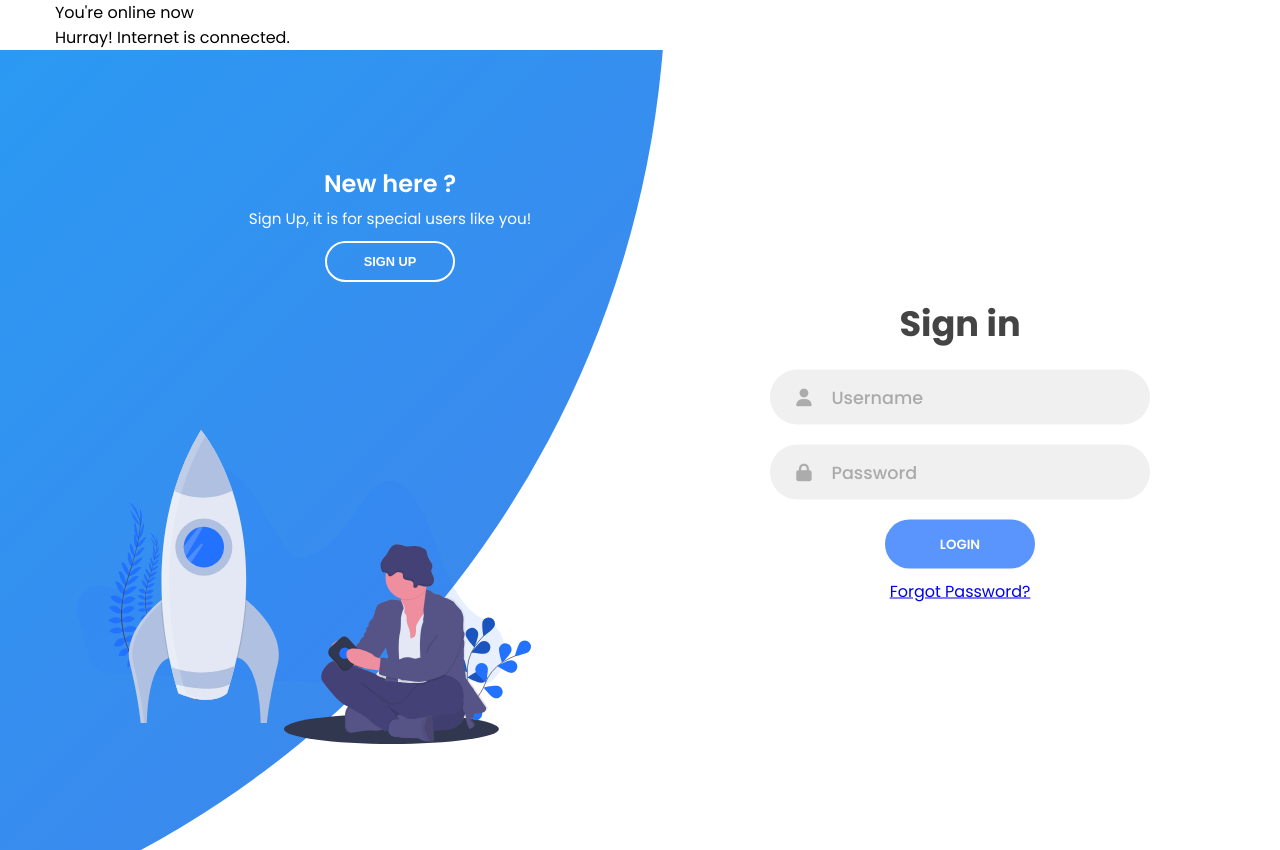
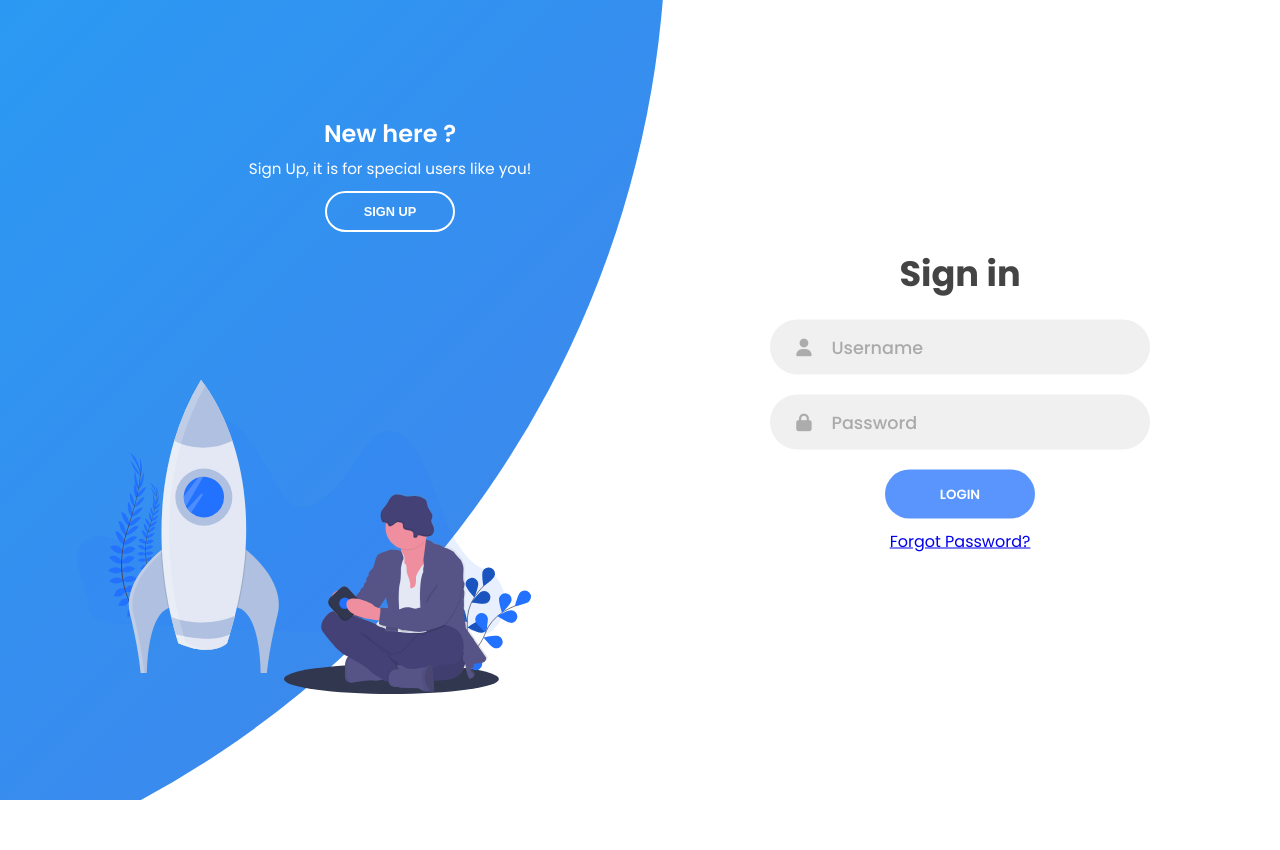
Before and after one commit to karthikrocks/Website1, a Flask app: page /login-register in a window 1280 px wide. After the commit the page ends 800 px from the top, so only its background shows below. Run offline with Flask 2, Linux system fonts and the light colour scheme; some libraries are stand-ins or nearby versions.

Commit message:
Changes Made

```diff
--- a/website/app.py
+++ b/website/app.py
@@ -137,20 +137,12 @@ def add_header(r):
 @app.route('/details', methods=['POST', 'GET'])
 def account():
     if request.method == 'POST':
-        my_database = mysql.connector.connect(host="localhost", user="root", passwd="karthi@0709",
-                                      database="karthikDB")
-        cursor = my_database.cursor()
-        sql = "SELECT * FROM karthikdb.sign_up_info WHERE email=%(email)s"
-        cursor.execute(sql, {"email": session["email"]})
-        myresult = cursor.fetchall()
-        for x in myresult:
-            password = x[3]
         passwd = request.form["pass"]
         c_passwd = request.form["c_pass"]
         session["passw"] = passwd
         if len(passwd) != 0 and len(c_passwd) != 0 and len(request.form["o_pass"]) != 0:
             if passwd == c_passwd:
-                if request.form["o_pass"] == password:
+                if request.form["o_pass"] == db.GetPassword(session["email"]):
                     db.ChangePassword(session["passw"], session["email"])
                     session["pwd"] = session["passw"]
                     flash("Password Saved")
@@ -158,7 +150,7 @@ def account():
         if passwd != c_passwd:
             flash("Password not matching")
             return redirect(url_for("home"))
-        if request.form["o_pass"] != session["pwd"]:
+        if request.form["o_pass"] != db.GetPassword(session["email"]):
             flash("Old Password Incorrect")
             return redirect(url_for("home"))
 
--- a/website/templates/index.html
+++ b/website/templates/index.html
@@ -5,6 +5,7 @@
     <link rel= "stylesheet" type= "text/css" href= "{{ url_for('static',filename='styles/index.css') }}">
   <script src="https://ajax.googleapis.com/ajax/libs/jquery/3.5.1/jquery.min.js"></script>
   <script src="https://maxcdn.bootstrapcdn.com/bootstrap/3.4.1/js/bootstrap.min.js"></script>
+  <meta charset="UTF-8">
     {% with messages = get_flashed_messages() %}
     {% if messages %}
         {% for message in messages %}
@@ -38,18 +39,6 @@
     <title>Sign in & Sign up Form</title>
   </head>
   <body>
-    <div class="wrapper">
-      <div class="toast">
-        <div class="content">
-          <div class="icon"><i class="uil uil-wifi"></i></div>
-          <div class="details">
-            <span>You're online now</span>
-            <p>Hurray! Internet is connected.</p>
-          </div>
-        </div>
-        <div class="close-icon"><i class="uil uil-times"></i></div>
-      </div>
-    </div>
     <div class="container">
       <div class="forms-container">
         <div class="signin-signup">
@@ -133,6 +122,53 @@ sign_up_btn.addEventListener("click", () => {
 sign_in_btn.addEventListener("click", () => {
   container.classList.remove("sign-up-mode");
 });
+// const wrapper = document.querySelector(".wrapper"),
+// toast = wrapper.querySelector(".toast"),
+// title = toast.querySelector("span"),
+// subTitle = toast.querySelector("p"),
+// wifiIcon = toast.querySelector(".icon"),
+// closeIcon = toast.querySelector(".close-icon");
+
+// window.onload = ()=>{
+//     function ajax(){
+//         let xhr = new XMLHttpRequest(); //creating new XML object
+//         xhr.open("GET", "https://jsonplaceholder.typicode.com/posts", true); //sending get request on this URL
+//         xhr.onload = ()=>{ //once ajax loaded
+//             //if ajax status is equal to 200 or less than 300 that mean user is getting data from that provided url
+//             //or his/her response status is 200 that means he/she is online
+//             if(xhr.status == 200 && xhr.status < 300){
+//                 toast.classList.remove("offline");
+//                 title.innerText = "You're online now";
+//                 subTitle.innerText = "Hurray! Internet is connected.";
+//                 wifiIcon.innerHTML = '<i class="uil uil-wifi"></i>';
+//                 closeIcon.onclick = ()=>{ //hide toast notification on close icon click
+//                     wrapper.classList.add("hide");
+//                 }
+//                 setTimeout(()=>{ //hide the toast notification automatically after 5 seconds
+//                     wrapper.classList.add("hide");
+//                 }, 5000);
+//             }else{
+//                 offline(); //calling offline function if ajax status is not equal to 200 or not less that 300
+//             }
+//         }
+//         xhr.onerror = ()=>{
+//             offline(); ////calling offline function if the passed url is not correct or returning 404 or other error
+//         }
+//         xhr.send(); //sending get request to the passed url
+//     }
+
+//     function offline(){ //function for offline
+//         wrapper.classList.remove("hide");
+//         toast.classList.add("offline");
+//         title.innerText = "You're offline now";
+//         subTitle.innerText = "Opps! Internet is disconnected.";
+//         wifiIcon.innerHTML = '<i class="uil uil-wifi-slash"></i>';
+//     }
+
+//     setInterval(()=>{ //this setInterval function call ajax frequently after 100ms
+//         ajax();
+//     }, 100);
+// }
 
 
 </script>
```
Also changed, not shown: website/DataBase/db.py (+8 -0 lines), website/package-lock.json (deleted).
